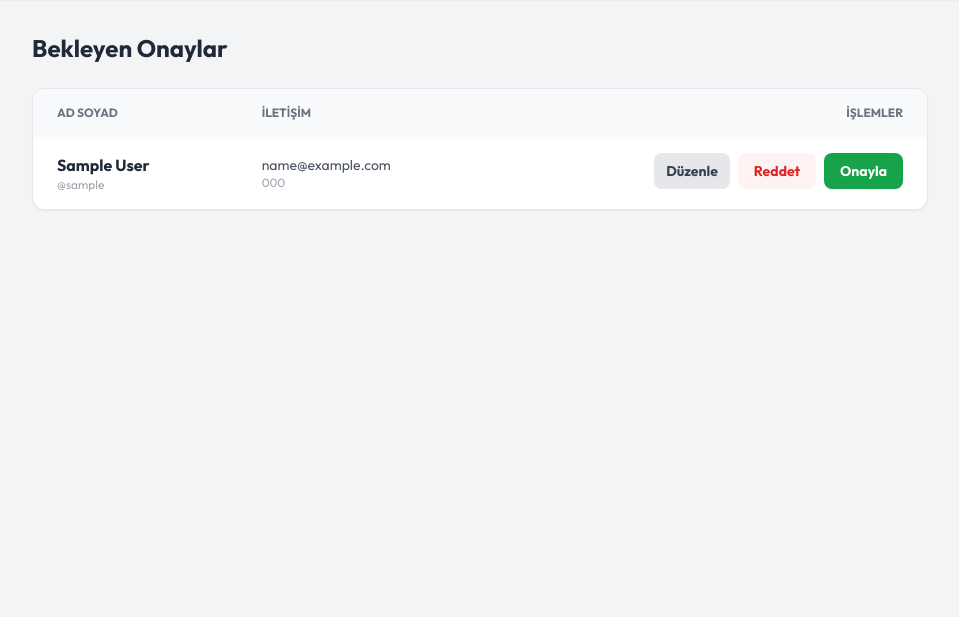
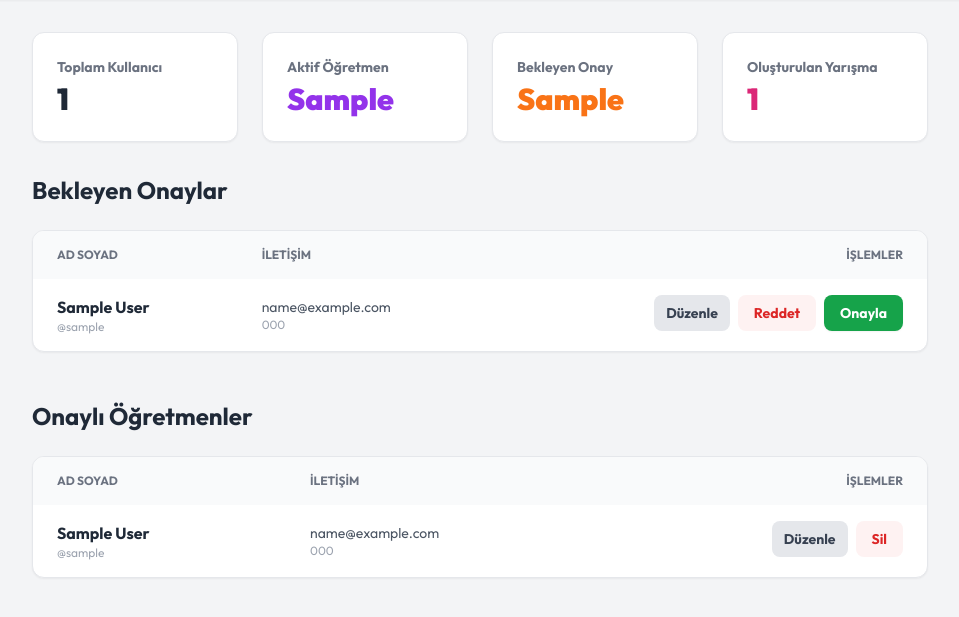
Before and after one commit to omeravniyel/bisual, a FastAPI app: template app/templates/super_admin.html in a window 1280 px wide. Shown: the part 65-682 px from the top of the page, without its empty margins (160-1119 px from the left). Run offline with FastAPI, Linux system fonts and the light colour scheme; the template is opened without the code that fills it: most values are stand-ins (such as "Sample title", 1, 10 or a date in 2020); some libraries are stand-ins or nearby versions.

Commit message:
Retry: Enhance Admin Dashboard with Stats and User Management

```diff
--- a/app/templates/super_admin.html
+++ b/app/templates/super_admin.html
@@ -30,6 +30,26 @@
     <!-- Content -->
     <main class="flex-1 p-8 overflow-y-auto">
         <div class="max-w-4xl mx-auto">
+
+            <!-- Stats Cards -->
+            <div class="grid grid-cols-1 md:grid-cols-4 gap-6 mb-8">
+                <div class="bg-white p-6 rounded-xl shadow-sm border border-gray-200">
+                    <div class="text-sm text-gray-500 font-bold mb-1">Toplam Kullanıcı</div>
+                    <div class="text-3xl font-black text-gray-800">{{ stats.total_users }}</div>
+                </div>
+                <div class="bg-white p-6 rounded-xl shadow-sm border border-gray-200">
+                    <div class="text-sm text-gray-500 font-bold mb-1">Aktif Öğretmen</div>
+                    <div class="text-3xl font-black text-purple-600">{{ stats.active_teachers }}</div>
+                </div>
+                <div class="bg-white p-6 rounded-xl shadow-sm border border-gray-200">
+                    <div class="text-sm text-gray-500 font-bold mb-1">Bekleyen Onay</div>
+                    <div class="text-3xl font-black text-orange-500">{{ stats.pending_approval }}</div>
+                </div>
+                <div class="bg-white p-6 rounded-xl shadow-sm border border-gray-200">
+                    <div class="text-sm text-gray-500 font-bold mb-1">Oluşturulan Yarışma</div>
+                    <div class="text-3xl font-black text-pink-600">{{ stats.total_quizzes }}</div>
+                </div>
+            </div>
 
             <h2 class="text-2xl font-bold text-gray-800 mb-6">Bekleyen Onaylar</h2>
 
@@ -88,6 +108,52 @@
                 <p class="text-sm text-gray-400">Her şey yolunda!</p>
             </div>
             {% endif %}
+
+            <!-- Approved Users Section -->
+            <h2 class="text-2xl font-bold text-gray-800 mb-6 mt-12">Onaylı Öğretmenler</h2>
+            <div class="bg-white rounded-xl shadow-sm border border-gray-200 overflow-hidden mb-12">
+                <table class="w-full text-left">
+                    <thead class="bg-gray-50 text-gray-500 uppercase text-xs">
+                        <tr>
+                            <th class="px-6 py-4">Ad Soyad</th>
+                            <th class="px-6 py-4">İletişim</th>
+                            <th class="px-6 py-4 text-right">İşlemler</th>
+                        </tr>
+                    </thead>
+                    <tbody class="divide-y divide-gray-100">
+                        {% for user in approved_users %}
+                        <tr class="hover:bg-gray-50 transition">
+                            <td class="px-6 py-4">
+                                <div class="font-bold text-gray-800">{{ user.first_name }} {{ user.last_name }}</div>
+                                <div class="text-xs text-gray-400">@{{ user.username }}</div>
+                            </td>
+                            <td class="px-6 py-4">
+                                <div class="text-sm text-gray-600">{{ user.email }}</div>
+                                <div class="text-xs text-gray-400">{{ user.phone }}</div>
+                            </td>
+                            <td class="px-6 py-4 text-right flex justify-end gap-2">
+                                <button type="button" @click="$dispatch('open-edit-modal', {
+                                        id: '{{ user.id }}',
+                                        first_name: '{{ user.first_name }}',
+                                        last_name: '{{ user.last_name }}',
+                                        email: '{{ user.email }}',
+                                        phone: '{{ user.phone }}'
+                                    })"
+                                    class="bg-gray-200 text-gray-700 px-3 py-2 rounded-lg font-bold hover:bg-gray-300 transition text-sm">
+                                    Düzenle
+                                </button>
+
+                                <form action="/super-admin/reject/{{ user.id }}" method="POST"
+                                    onsubmit="return confirm('Bu kullanıcıyı silmek istediğinize emin misiniz?');">
+                                    <button type="submit"
+                                        class="bg-red-50 text-red-600 px-4 py-2 rounded-lg font-bold hover:bg-red-100 transition text-sm">Sil</button>
+                                </form>
+                            </td>
+                        </tr>
+                        {% endfor %}
+                    </tbody>
+                </table>
+            </div>
 
         </div>
     </main>
```
Also changed, not shown: app/routers/auth.py (+18 -1 lines).
